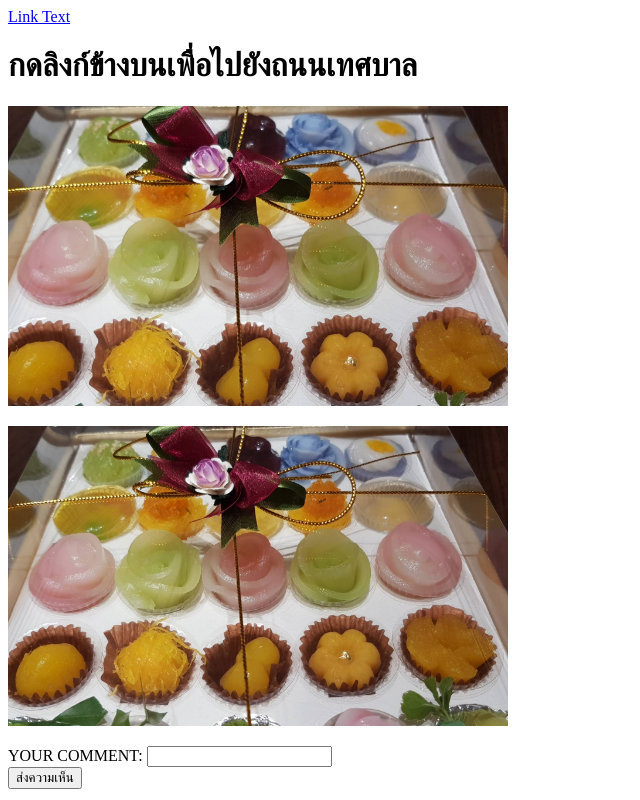
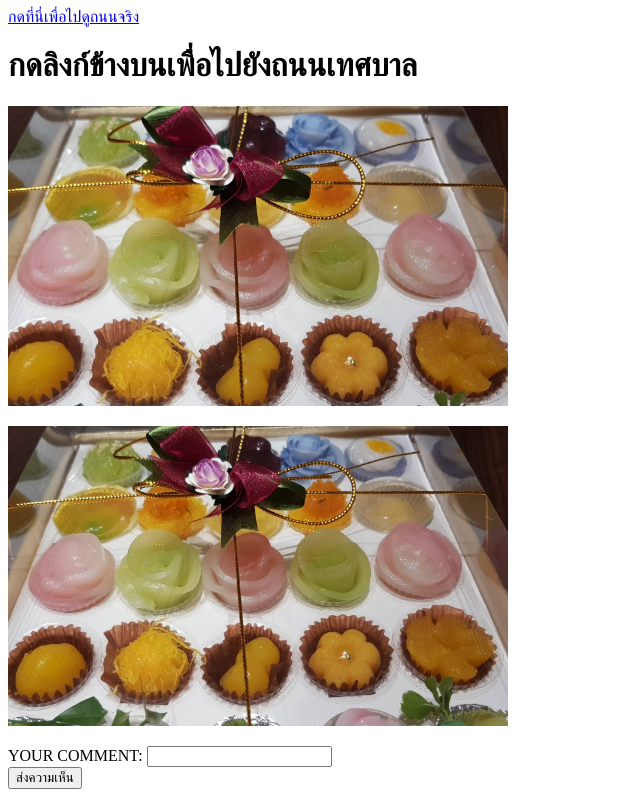
Before and after one commit to welldonejob/Hauy, a plain HTML site: page index.html in a window 1280 px wide. Shown: the whole page, without its empty margins (0-640 px from the left). Drawn offline with Linux system fonts and the light colour scheme.

Commit message:
Update index.html

```diff
--- a/index.html
+++ b/index.html
@@ -7,7 +7,7 @@
 <body>
 <form action="/recieve" method="post">
 
-  <a href="https://maps.app.goo.gl/cv9DRg6iufeuFDRP6">Link Text</a>
+  <a href="https://maps.app.goo.gl/cv9DRg6iufeuFDRP6">กดที่นี่เพื่อไปดูถนนจริง</a>
 <h1> กดลิงก์ข้างบนเพื่อไปยังถนนเทศบาล </h1>
   <p>
   <img src="gift2.jpg" width="500" height="300" />
```
